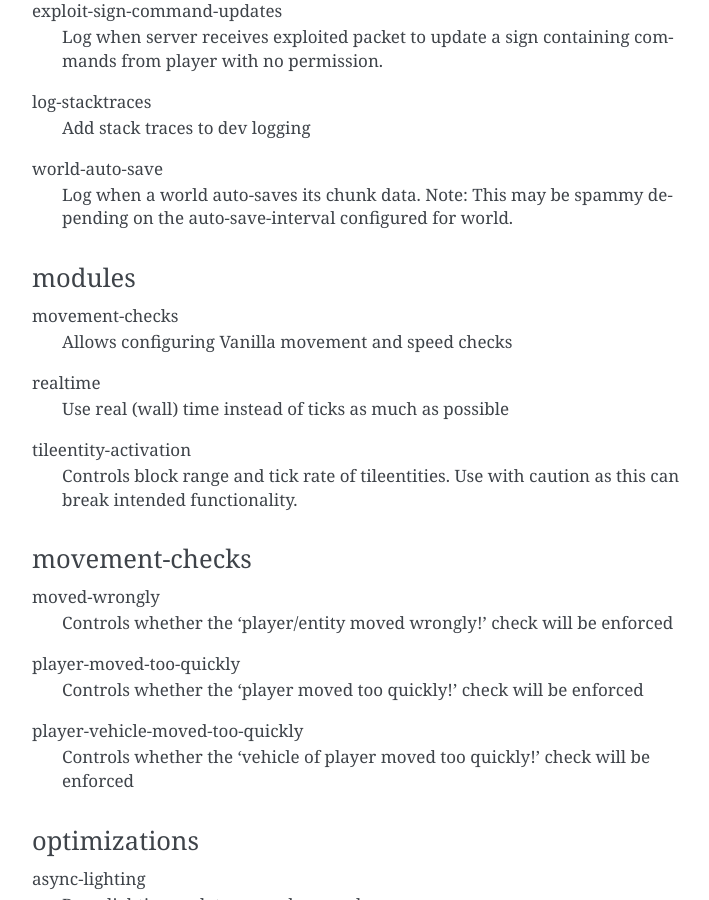
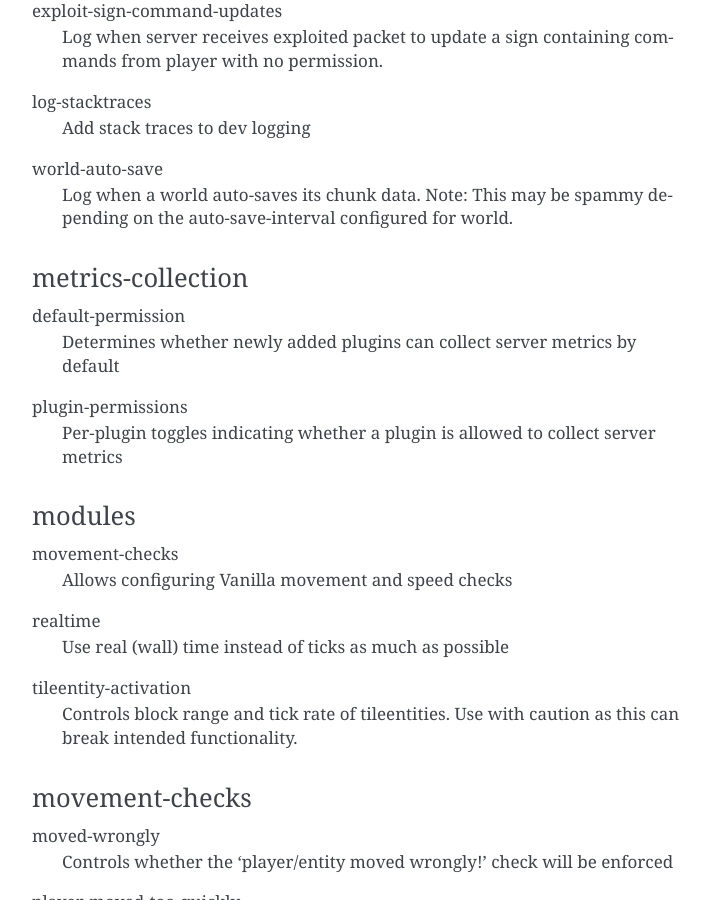
Before and after one commit to SpongePowered/SpongeDocs, a Sphinx documentation site: the page built from source/server/getting-started/configuration/sponge-conf.rst, in a window 1280 px wide and 900 px high, scrolled down 6818 px. Shown: the whole window, without its empty margins (388-1097 px from the left). Built offline with Sphinx 7.4.7, drawn with Linux system fonts in a browser that asks for light colours; pages that are not in the unit, such as notebooks, are missing from menus.

Commit message:
Start working on the metrics collection docs. (#755)
* Start working on the metrics collection docs.

* Add metrics collection page for plugins

* Typos

* Add missed import for code block

```diff
--- a/source/plugin/index.rst
+++ b/source/plugin/index.rst
@@ -53,6 +53,7 @@ Contents
     database
     permissions
     bans
+    metrics
     bookview
     economy/index
     wgen/index
--- a/source/server/getting-started/configuration/sponge-conf.rst
+++ b/source/server/getting-started/configuration/sponge-conf.rst
@@ -242,6 +242,14 @@ log-stacktraces
     Add stack traces to dev logging
 world-auto-save
     Log when a world auto-saves its chunk data. Note: This may be spammy depending on the auto-save-interval configured for world.
+
+metrics-collection
+==================
+
+default-permission
+    Determines whether newly added plugins can collect server metrics by default
+plugin-permissions
+    Per-plugin toggles indicating whether a plugin is allowed to collect server metrics
 
 modules
 =======
--- a/source/server/spongineer/commands.rst
+++ b/source/server/spongineer/commands.rst
@@ -42,6 +42,9 @@ Command                 Description                                Permission
                         information about the entity you are
                         looking at.
 /sponge heap            Dumps the JVM heap.                        sponge.command.heap
+/sponge metrics         Gets or sets whether metric (also known    sponge.command.metrics
+                        as server stats) collection is enabled
+                        for a given plugin.
 /sponge mods            Lists currently installed forge mods.      sponge.command.mods
                         (SpongeForge only)
 /sponge plugins         Lists currently installed Sponge plugins.  sponge.command.plugins
```
Also changed, not shown: source/plugin/metrics.rst (added, +68 -0 lines).
